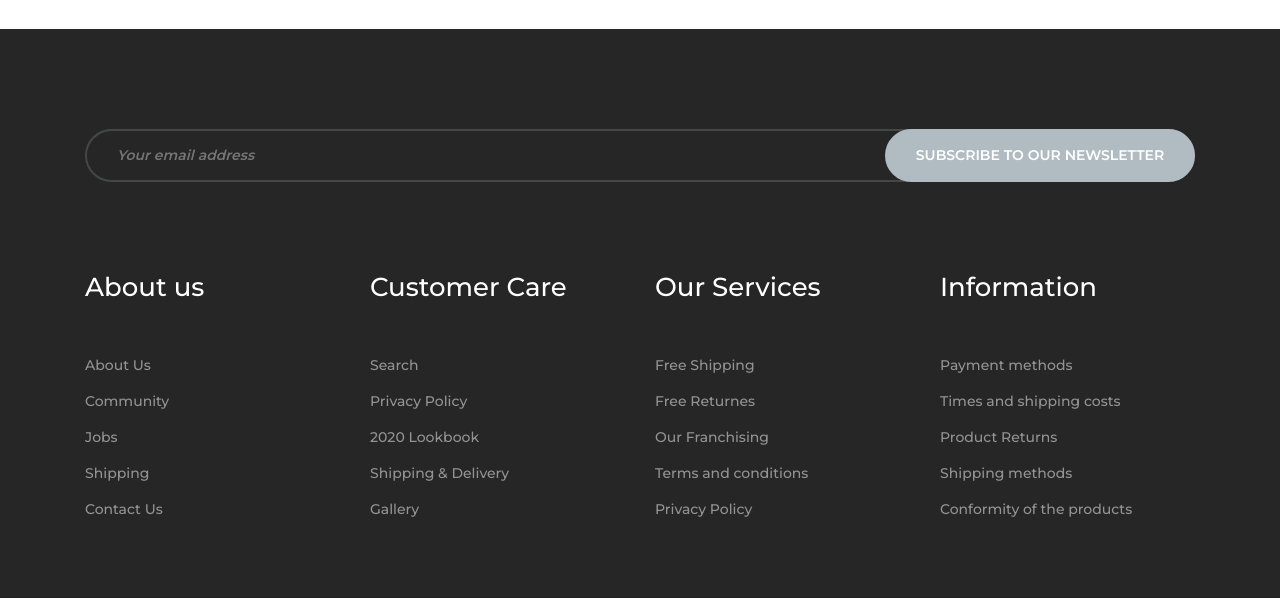
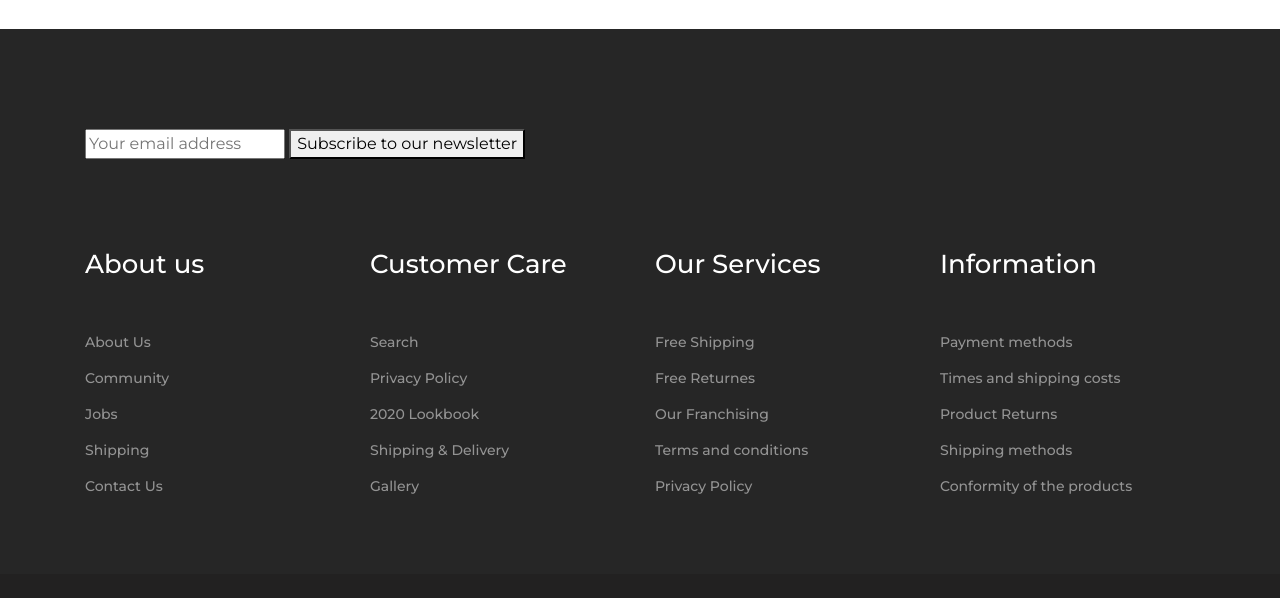
Before and after one commit to IzzyCH/peachclothing.github.io, a website: page about-us.html in a window 1280 px wide. Shown: the part 1900-2498 px from the top of the page. Drawn offline with nearby package versions, Linux system fonts and the light colour scheme; some packages are replaced by stand-ins of ours; a script that the page names is missing; files whose address does not match are found by name.

Commit message:
Update about-us.html

```diff
--- a/about-us.html
+++ b/about-us.html
@@ -209,10 +209,10 @@
             <div class="newslatter-form">
                 <div class="row">
                     <div class="col-lg-12">
-                        <form action="#">
-                            <input type="text" placeholder="Your email address">
-                            <button type="submit">Subscribe to our newsletter</button>
-                        </form>
+                        <div action="#">
+                            <input class="my-input-box" type="text" placeholder="Your email address">
+                            <button class="my-button" type="submit" onclick="subscribe()">Subscribe to our newsletter</button>
+                        </div>
                     </div>
                 </div>
             </div>
```
